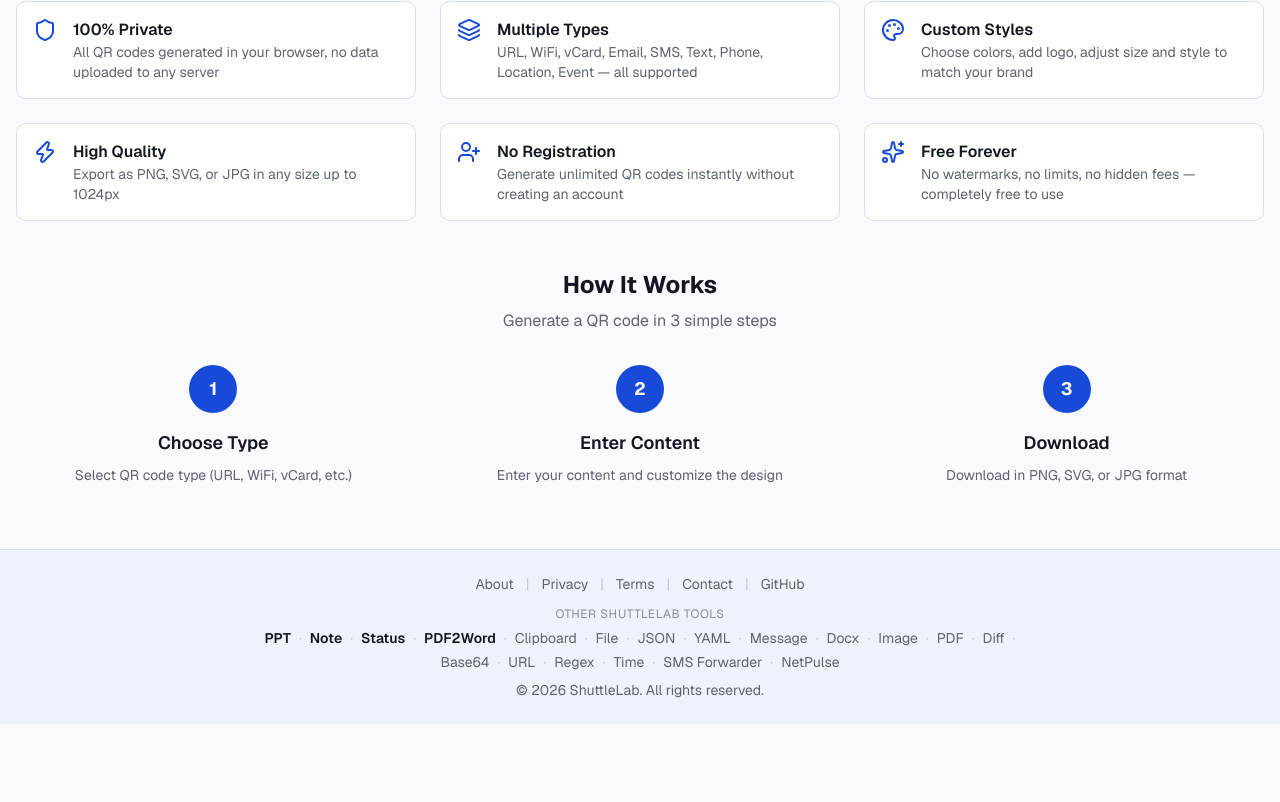
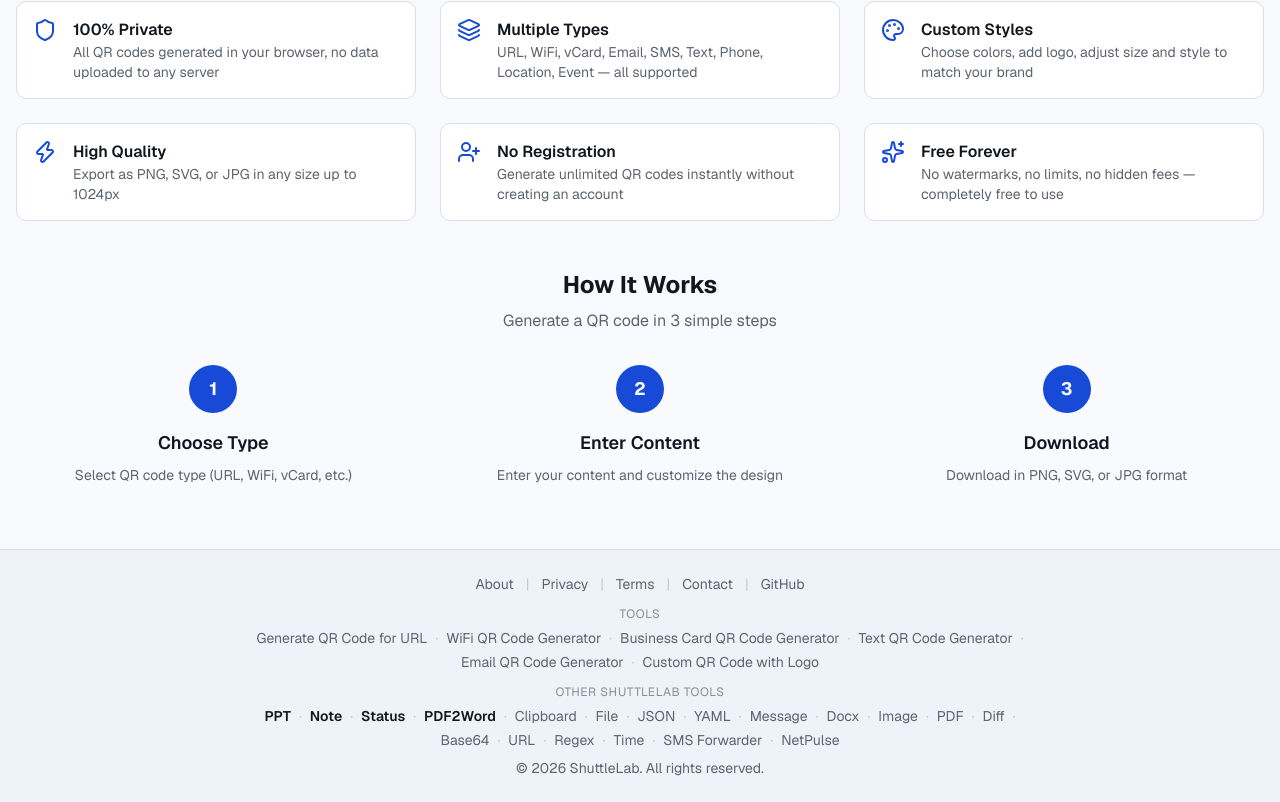
Before and after one commit to ShuttleLab/qr-shuttle, a Next.js app: page /en in a window 1280 px wide. Shown: the part 1544-2346 px from the top of the page. Before the commit the page ends 2268 px from the top, so only its background shows below. Built offline with nearby package versions, Linux system fonts and the light colour scheme.

Commit message:
footer: add Tools nav section with i18n support for tool pages

```diff
--- a/components/footer.tsx
+++ b/components/footer.tsx
@@ -25,6 +25,15 @@ const SIBLING_SITES: { name: string; host: string; featured?: boolean }[] = [
   { name: "Time", host: "time.shuttlelab.org" },
   { name: "SMS Forwarder", host: "smsforwarder.shuttlelab.org" },
   { name: "NetPulse", host: "netpulse.shuttlelab.org" },
+];
+
+const TOOL_PAGES: { href: string; key: string }[] = [
+  { href: "/tools/url-qr-code", key: "urlQrCode" },
+  { href: "/tools/wifi-qr-code", key: "wifiQrCode" },
+  { href: "/tools/vcard-qr-code", key: "vcardQrCode" },
+  { href: "/tools/text-qr-code", key: "textQrCode" },
+  { href: "/tools/email-qr-code", key: "emailQrCode" },
+  { href: "/tools/custom-qr-code", key: "customQrCode" },
 ];
 
 export default function Footer() {
@@ -73,6 +82,19 @@ export default function Footer() {
             </a>
           </div>
           <div className="flex flex-col items-center gap-1.5 pt-1">
+            <span className="text-xs uppercase tracking-wider text-muted-foreground/70">{t("footer.tools")}</span>
+            <nav className="flex items-center gap-x-2 gap-y-1 flex-wrap justify-center max-w-3xl">
+              {TOOL_PAGES.map((p, idx, arr) => (
+                <span key={p.href} className="flex items-center gap-x-2">
+                  <Link href={p.href} className="hover:text-foreground transition-colors">
+                    {t(`toolPages.${p.key}.title`)}
+                  </Link>
+                  {idx < arr.length - 1 && <span className="text-muted-foreground/30">·</span>}
+                </span>
+              ))}
+            </nav>
+          </div>
+          <div className="flex flex-col items-center gap-1.5 pt-1">
             <span className="text-xs uppercase tracking-wider text-muted-foreground/70">{t("footer.otherTools")}</span>
             <div className="flex items-center gap-x-2 gap-y-1 flex-wrap justify-center max-w-3xl">
               {SIBLING_SITES.filter((s) => s.host !== CURRENT_HOST).map((s, idx, arr) => (
--- a/messages/en.json
+++ b/messages/en.json
@@ -533,6 +533,7 @@
     "terms": "Terms",
     "contact": "Contact",
     "github": "GitHub",
+    "tools": "Tools",
     "copyright": "© 2026 ShuttleLab. All rights reserved.",
     "otherTools": "Other ShuttleLab Tools",
     "otherToolsDescription": "Check out our other free utilities"
--- a/messages/zh.json
+++ b/messages/zh.json
@@ -533,6 +533,7 @@
     "terms": "服务条款",
     "contact": "联系我们",
     "github": "GitHub",
+    "tools": "工具",
     "copyright": "© 2026 ShuttleLab. 保留所有权利。",
     "otherTools": "其他 ShuttleLab 工具",
     "otherToolsDescription": "查看我们的其他免费工具"
```
